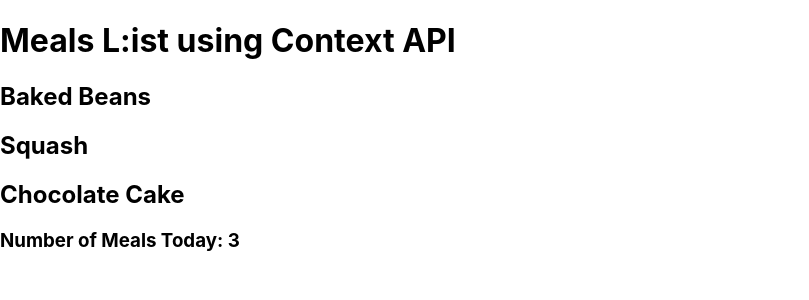
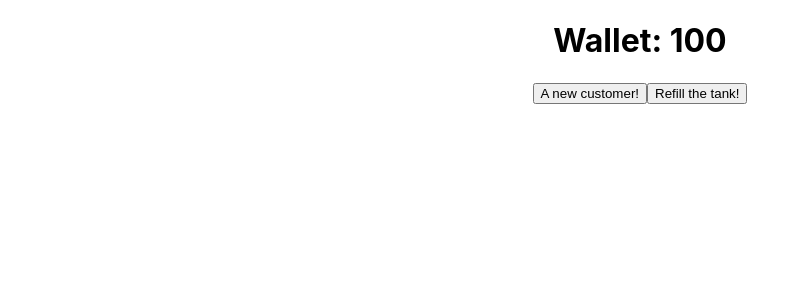
Before and after one commit to tylerstambaugh/coursera-react-customizing-exampleapp, a React (Create React App) app: page / in a window 1280 px wide. Shown: the top 300 px of the page, without its empty margins (0-809 px from the left). Built offline with nearby package versions, Linux system fonts and the light colour scheme.

Commit message:
first use of reducer

```diff
--- a/src/App.js
+++ b/src/App.js
@@ -1,8 +1,43 @@
 import './App.css';
 import React, { useState} from 'react';
-import MealsProvider from './providers/MealsProvider';
-import MealsList from './components/examples/MealsList';
-import Counter from './components/examples/Counter';
+import { useReducer } from 'react';
+
+const reducer = (state, action) => {
+  if (action.type === 'ride') return {money: state.money + 10};
+  if (action.type === 'fuel') return {money: state.money - 50};
+  return new Error();
+}
+
+function App() {
+
+  const initialState = {money: 100};
+  const [state, dispatch] = useReducer(reducer, initialState);
+
+  return (
+    <div className="App">
+      <h1>Wallet: {state.money}</h1>
+      <div>
+        <button onClick={() => dispatch({type: 'ride'})}>
+          A new customer!
+        </button>
+        <button onClick={() => dispatch({type: 'fuel'})}>
+          Refill the tank!
+        </button>
+      </div>
+
+
+    </div>
+
+  );
+}
+
+
+
+export default App;
+
+// import MealsProvider from './providers/MealsProvider';
+// import MealsList from './components/examples/MealsList';
+// import Counter from './components/examples/Counter';
 
 // import LittleLemons from './components/examples/LittleLemons';
 // import InputComponent from './components/examples/InputComponent';
@@ -13,21 +48,17 @@
 // import Btn from './components/examples/btn';
 // import ModeToggler from './components/examples/ModeToggler';
 
-function App() {
-  return (
-    <div>
-      <MealsProvider>
-        <MealsList />
-        <Counter />
+// function App() {
+//   return (
+//     <div>
+//       <MealsProvider>
+//         <MealsList />
+//         <Counter />
 
-      </MealsProvider>
-    </div>
-  );
-}
-
-
-export default App;
-
+//       </MealsProvider>
+//     </div>
+//   );
+// }
 
 
 // function App() {
```
